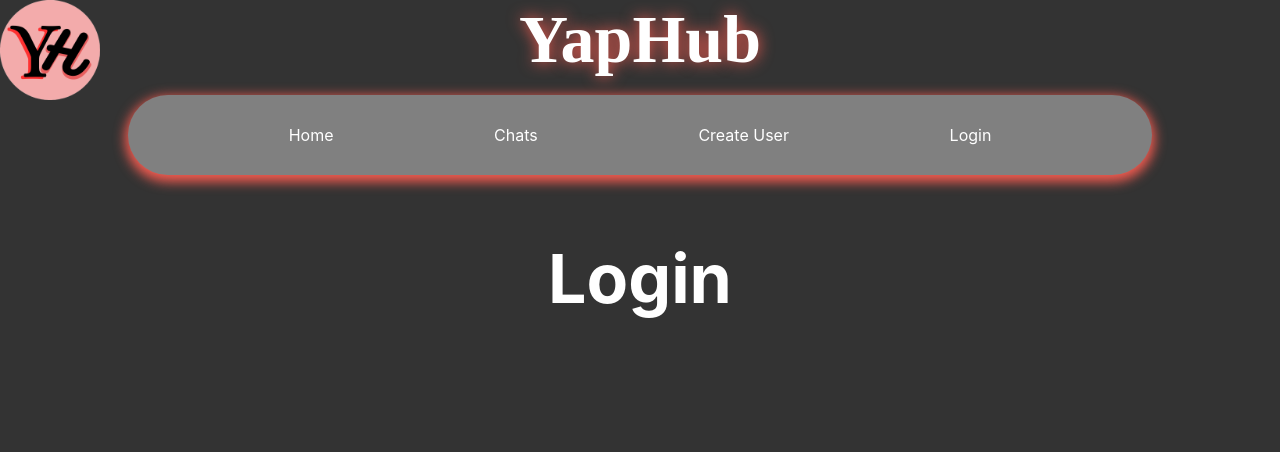
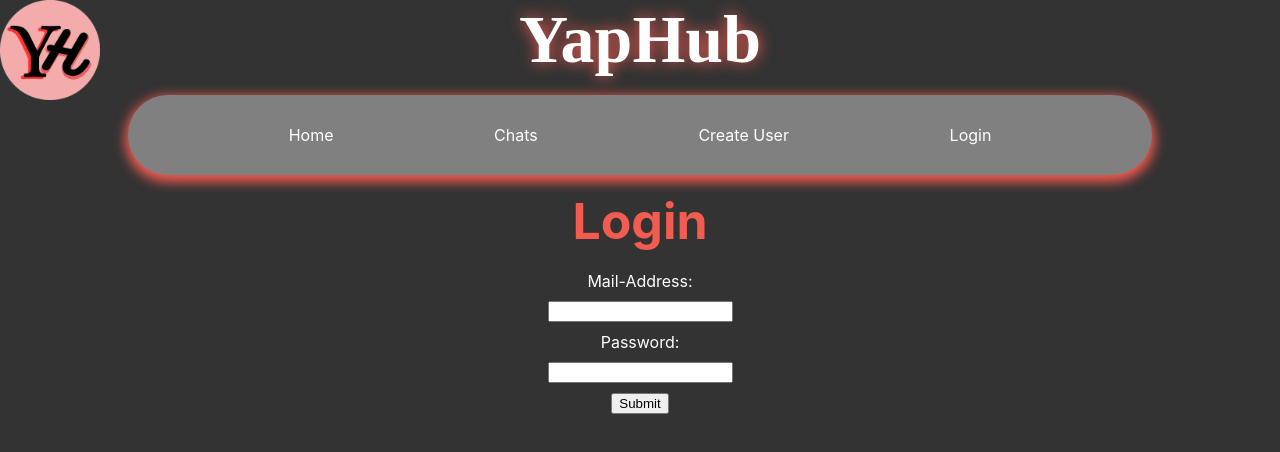
Before and after one commit to Kapiib/ChatApp, a React (Create React App) app in the folder react-chatapp/: page /Login in a window 1280 px wide. Shown: the top 452 px of the page. Built offline with nearby package versions, Linux system fonts and the light colour scheme.

Commit message:
La til Login form

```diff
--- /dev/null
+++ b/react-chatapp/src/css/Login.css
@@ -0,0 +1,28 @@
+html, body{
+    height: 100%;
+    margin: 0;
+}
+
+.login_father h1{
+    color: var(--primary-color);
+    font-size: 50px;
+    padding: 0;
+    margin: 0;
+    padding-bottom: 20px;
+}
+
+.form_box_login{
+    display: flex;
+    justify-content: center;
+}
+
+.Login_form{
+    display: flex;
+    flex-direction: column;
+    justify-content: center;
+    align-items: center;
+    text-align: center;
+    width: 25%;
+    gap: 10px;
+    color: var(--white);
+}
--- a/react-chatapp/src/pages/Login.js
+++ b/react-chatapp/src/pages/Login.js
@@ -1,7 +1,17 @@
+import "../css/Login.css"
 export default function Login(){
     return(
-        <div>
+        <div class="login_father">
           <h1>Login</h1>
+          <div class="form_box_login">
+            <form class="Login_form">
+            <label>Mail-Address:</label>
+              <input type="text" id="mail_address" name="mail_address"></input>
+              <label>Password:</label>
+              <input type="text" id="password" name="password"></input>
+              <button>Submit</button>
+            </form>
+          </div>
         </div>
     )
 }
```
